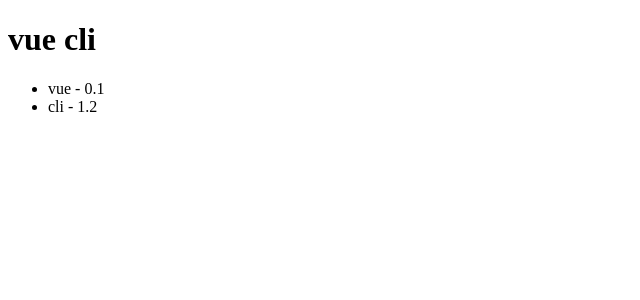
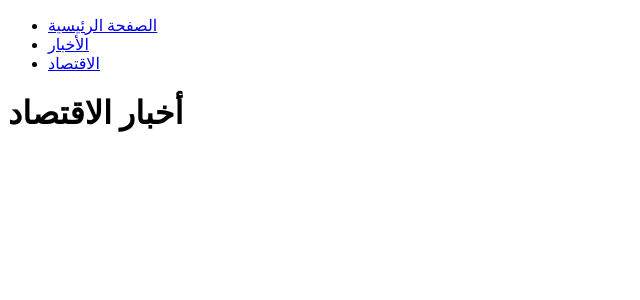
Before and after one commit to sohepalslamat/vuejs-simply, a Vue app in the folder vue_cli/: page /#/money in a window 1280 px wide. Shown: the top 300 px of the page, without its empty margins (0-640 px from the left). Built offline with nearby package versions, Linux system fonts and the light colour scheme.

Commit message:
vue router

```diff
--- a/vue_cli/src/App.vue
+++ b/vue_cli/src/App.vue
@@ -1,25 +1,24 @@
 <template>
   <div id="app">
-    <HelloWorld />
-    <List />
+    <ul>
+      <li><router-link to="/">الصفحة الرئيسية</router-link> </li>
+      <li><router-link to="/news">الأخبار</router-link></li>
+      <li><router-link to="/money">الاقتصاد</router-link></li>
+    </ul>
+    <router-view></router-view>
   </div>
 </template>
 
 <script>
-import HelloWorld from './components/HelloWorld.vue'
-import List from './components/List.vue'
 
 export default {
   name: 'App',
   components: {
-    HelloWorld,
-    List
+
   }
 }
 </script>
 
 <style>
-#app {
 
-}
 </style>
--- a/vue_cli/src/components/HelloWorld.vue
+++ /dev/null
@@ -1,18 +0,0 @@
-<template>
-  <div class="hello">
-    <h1>vue cli</h1>
-
-  </div>
-</template>
-
-<script>
-export default {
-  name: 'HelloWorld',
-
-}
-</script>
-
-<!-- Add "scoped" attribute to limit CSS to this component only -->
-<style scoped>
-
-</style>
--- a/vue_cli/src/components/List.vue
+++ /dev/null
@@ -1,24 +0,0 @@
-<template>
-<ul>
-    <li v-for="(list,i) in lists" :key="i">{{list.name}} - {{list.v}}</li>
-</ul>
-
-</template>
-
-<script>
-export default {
-    data(){
-        return{
-            lists: [
-                {name: "vue", v: "0.1"},
-                {name: "cli", v: "1.2"}
-            ]
-        }
-    }
-
-}
-</script>
-
-<style>
-
-</style>
--- /dev/null
+++ b/vue_cli/src/components/main.vue
@@ -0,0 +1,15 @@
+<template>
+  <div>
+      <h1>الصفحة الرئيسية</h1>
+  </div>
+</template>
+
+<script>
+export default {
+
+}
+</script>
+
+<style>
+
+</style>
--- /dev/null
+++ b/vue_cli/src/components/money.vue
@@ -0,0 +1,15 @@
+<template>
+  <div>
+      <h1>أخبار الاقتصاد</h1>
+  </div>
+</template>
+
+<script>
+export default {
+
+}
+</script>
+
+<style>
+
+</style>
--- /dev/null
+++ b/vue_cli/src/components/news.vue
@@ -0,0 +1,15 @@
+<template>
+  <div>
+      <h1>صفحة الأخيار </h1>
+  </div>
+</template>
+
+<script>
+export default {
+
+}
+</script>
+
+<style>
+
+</style>
--- a/vue_cli/src/main.js
+++ b/vue_cli/src/main.js
@@ -1,8 +1,26 @@
 import Vue from 'vue'
 import App from './App.vue'
+import VueRouter from 'vue-router'
+import main from './components/main.vue'
+import news from './components/news.vue'
+import money from './components/money.vue'
 
 Vue.config.productionTip = false
 
+Vue.use(VueRouter)
+const routes =
+[
+  { path: '/', component: main  },
+  { path: '/news', component: news  },
+  { path: '/money', component: money  }
+
+]
+const router = new VueRouter({
+  routes
+
+})
+
 new Vue({
   render: h => h(App),
+  router
 }).$mount('#app')
```
Also changed, not shown: 1 other file (tests, documents, lock files or other folders).
